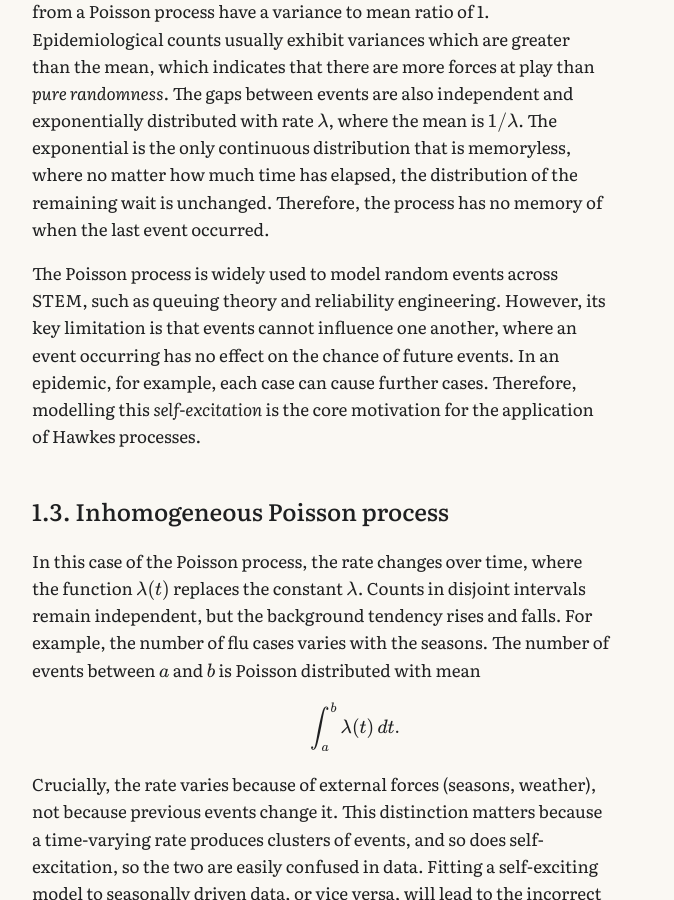
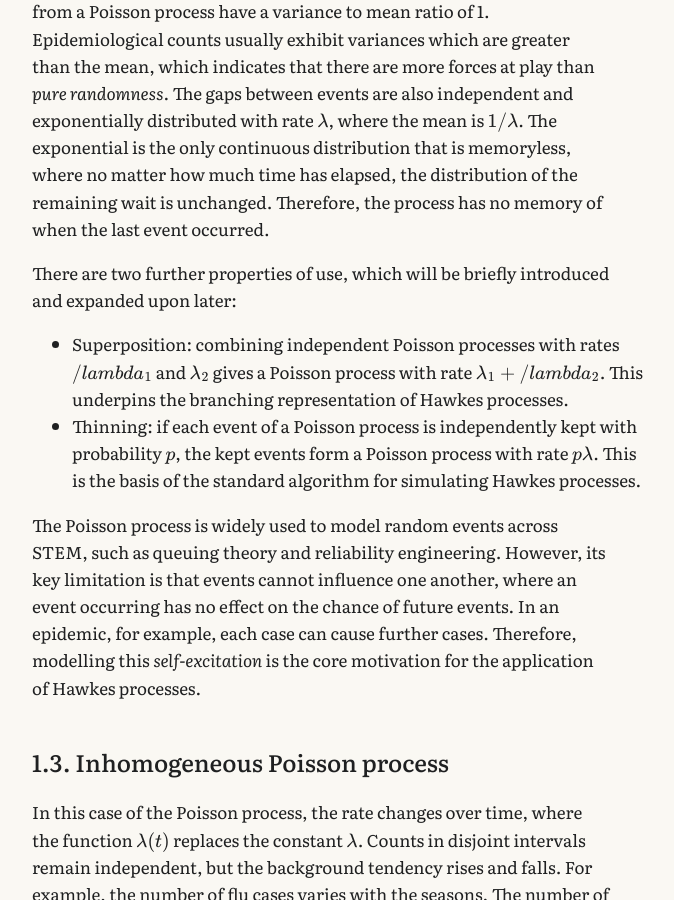
Before and after one commit to timj-wood/timj-wood.github.io, a Jekyll site: the page built from _posts/2026-09-20-hawkes-processes.md, in a window 1280 px wide and 900 px high, scrolled down 2330 px. Shown: the whole window, without its empty margins (285-959 px from the left). Built offline with Jekyll 4.4.1, drawn with Linux system fonts in a browser that asks for light colours; some of the changed text lies outside the part shown.

Commit message:
Introduce superposition and thinning properties
Added properties of superposition and thinning relevant to Hawkes processes.

```diff
--- a/_posts/2026-09-20-hawkes-processes.md
+++ b/_posts/2026-09-20-hawkes-processes.md
@@ -34,6 +34,11 @@ The simplest point process, and the natural null model, is one in which events o
 - The process has independent increments, where the numbers of events in non-overlapping intervals are independent.
 
 These two properties can yield several results of use. First, the number of events in a window of length $$T$$ is Poisson distributed with mean $$\lambda T$$. The variance of a Poisson distribution is equal to its mean, so counts from a Poisson process have a variance to mean ratio of 1. Epidemiological counts usually exhibit variances which are greater than the mean, which indicates that there are more forces at play than *pure randomness*. The gaps between events are also independent and exponentially distributed with rate $$\lambda$$, where the mean is $$1/\lambda$$. The exponential is the only continuous distribution that is memoryless, where no matter how much time has elapsed, the distribution of the remaining wait is unchanged. Therefore, the process has no memory of when the last event occurred.
+
+There are two further properties of use, which will be briefly introduced and expanded upon later:
+
+- Superposition: combining independent Poisson processes with rates $$/lambda_1$$ and $$\lambda_2$$ gives a Poisson process with rate $$\lambda_1 + /lambda_2$$. This underpins the branching representation of Hawkes processes.
+- Thinning: if each event of a Poisson process is independently kept with probability $$p$$, the kept events form a Poisson process with rate $$p\lambda$$. This is the basis of the standard algorithm for simulating Hawkes processes.
 
 The Poisson process is widely used to model random events across STEM, such as queuing theory and reliability engineering. However, its key limitation is that events cannot influence one another, where an event occurring has no effect on the chance of future events. In an epidemic, for example, each case can cause further cases. Therefore, modelling this *self-excitation* is the core motivation for the application of Hawkes processes.
 
```
